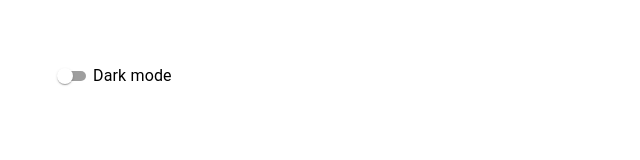
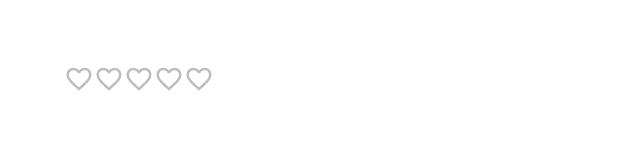
Before and after one commit to itsparasbisht/react-mui, a React (Create React App) app: page / in a window 1280 px wide. Shown: the top 160 px of the page, without its empty margins (0-640 px from the left). Built offline with nearby package versions, Linux system fonts and the light colour scheme.

Commit message:
Mui rating

```diff
--- a/src/App.js
+++ b/src/App.js
@@ -6,6 +6,7 @@ import MuiSelect from './components/MuiSelect';
 import MuiRadio from './components/MuiRadio';
 import MuiCheckbox from './components/MuiCheckbox';
 import MuiSwitch from './components/MuiSwitch';
+import MuiRating from './components/MuiRating';
 
 function App() {
   return (
@@ -16,7 +17,8 @@ function App() {
       {/* <MuiSelect /> */}
       {/* <MuiRadio /> */}
       {/* <MuiCheckbox /> */}
-      <MuiSwitch />
+      {/* <MuiSwitch /> */}
+      <MuiRating />
     </div>
   );
 }
--- /dev/null
+++ b/src/components/MuiRating.js
@@ -0,0 +1,27 @@
+import React, { useState } from "react";
+import Rating from "@mui/material/Rating";
+import FavoriteIcon from '@mui/icons-material/Favorite';
+import FavoriteBorderIcon from '@mui/icons-material/FavoriteBorder';
+
+function MuiRating() {
+  const [value, setValue] = useState();
+  console.log(value);
+  const handleChange = (e, newValue) => {
+    setValue(newValue);
+  };
+
+  return (
+    <div>
+      <Rating
+        value={value}
+        onChange={handleChange}
+        precision={0.5}
+        size="large"
+        icon={<FavoriteIcon fontSize="inherit" color="error" />}
+        emptyIcon={<FavoriteBorderIcon fontSize="inherit" />}
+      />
+    </div>
+  );
+}
+
+export default MuiRating;
```
